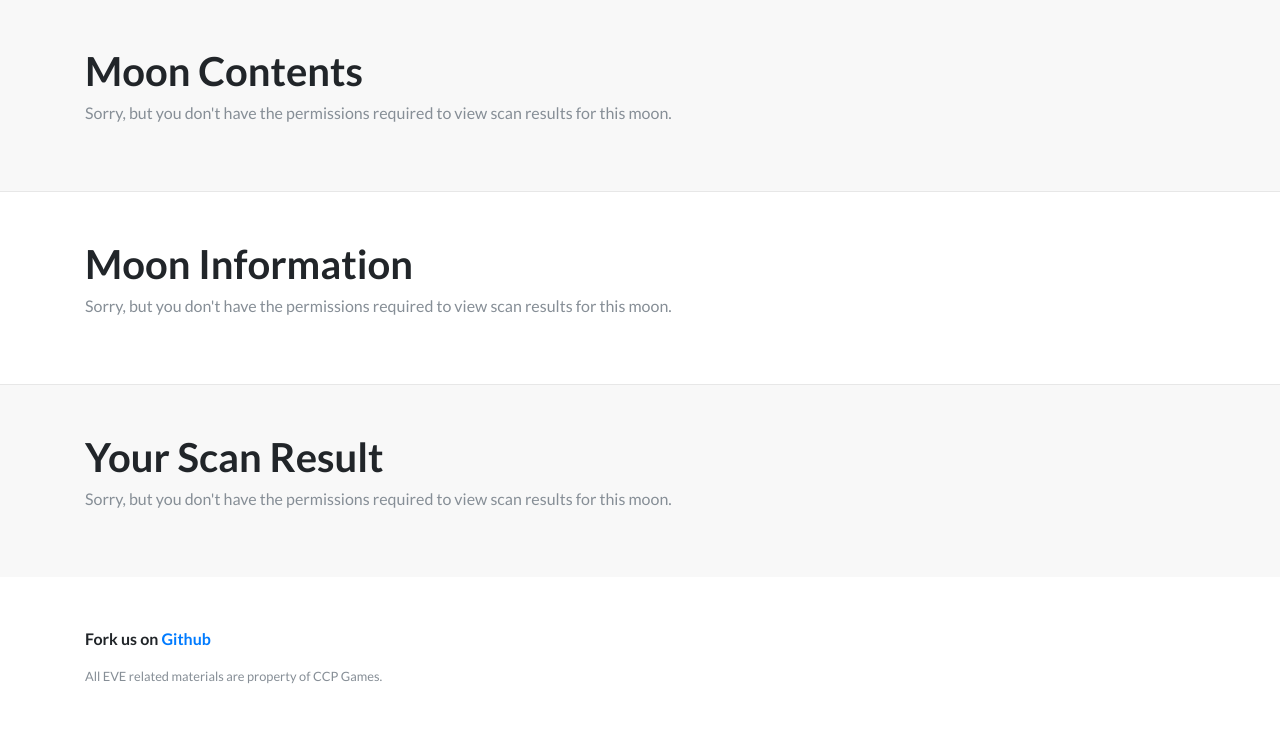
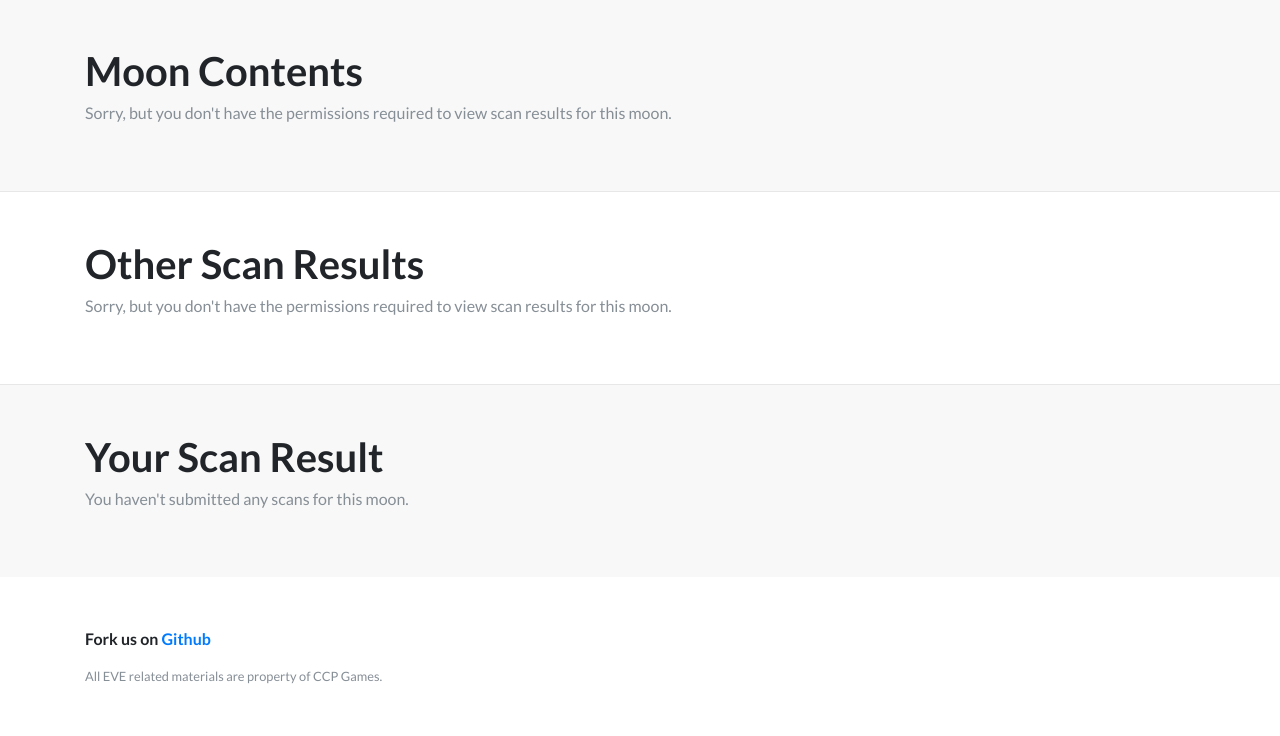
Before and after one commit to stephenswat/eve_lunar_mining_organiser, a Django app: template elmo/moon_tracker/templates/moon_tracker/moon_detail.html in a window 1280 px wide. Shown: the part 307-1043 px from the top of the page. Run offline with Django 3.2, Linux system fonts and the light colour scheme; the template is opened without the code that fills it, so the values that code supplies are empty; some libraries are stand-ins or nearby versions.

Commit message:
Show user scans on moon detail page.

```diff
--- a/elmo/moon_tracker/templates/moon_tracker/moon_detail.html
+++ b/elmo/moon_tracker/templates/moon_tracker/moon_detail.html
@@ -29,12 +29,12 @@
   <div class="container">
     <h1>Moon Contents</h1>
 
-    {% if can_view %}
-    {% for scan in scans %}
-    {% display_scan scan %}
-    {% endfor %}
+    {% if not can_view %}
+      <p class="text-muted">Sorry, but you don't have the permissions required to view scan results for this moon.</p>
+    {% elif True %}
+      <p class="text-muted">No conclusive results have been found for this moon.</p>
     {% else %}
-    <p class="text-muted">Sorry, but you don't have the permissions required to view scan results for this moon.</p>
+      {% display_scan scan %}
     {% endif %}
 
   </div>
@@ -42,14 +42,16 @@
 
 <section class="content-section-b">
   <div class="container">
-    <h1>Moon Information</h1>
+    <h1>Other Scan Results</h1>
 
     {% if can_view %}
-    {% for scan in scans %}
-    {% display_scan scan %}
-    {% endfor %}
+      {% for scan in scans %}
+        {% display_scan scan %}
+      {% empty%}
+        <p class="text-muted">No scan results for this moon were found.</p>
+      {% endfor %}
     {% else %}
-    <p class="text-muted">Sorry, but you don't have the permissions required to view scan results for this moon.</p>
+      <p class="text-muted">Sorry, but you don't have the permissions required to view scan results for this moon.</p>
     {% endif %}
 
   </div>
@@ -59,12 +61,10 @@
   <div class="container">
     <h1>Your Scan Result</h1>
 
-    {% if can_view %}
-    {% for scan in scans %}
-    {% display_scan scan %}
-    {% endfor %}
+    {% if user_scan is not None %}
+      {% display_scan user_scan %}
     {% else %}
-    <p class="text-muted">Sorry, but you don't have the permissions required to view scan results for this moon.</p>
+      <p class="text-muted">You haven't submitted any scans for this moon.</p>
     {% endif %}
 
   </div>
```
Also changed, not shown: elmo/moon_tracker/views.py (+9 -0 lines).
